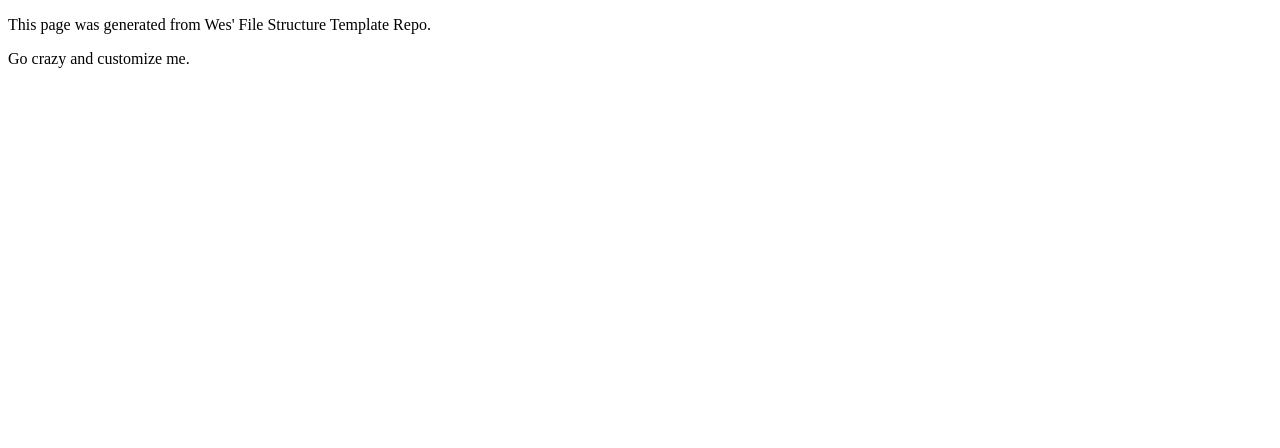
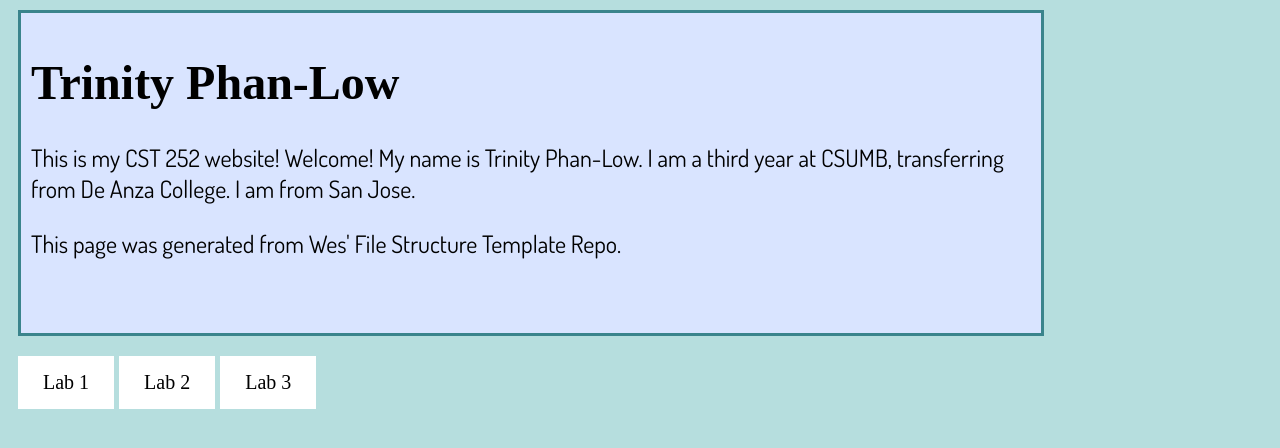
Before and after one commit to holyneotrin/cst252, a plain HTML site: page index.html in a window 1280 px wide. Drawn offline with Linux system fonts and the light colour scheme; a web font is replaced by a local one.

Commit message:
lab 2 and main page

```diff
--- a/css/site.css
+++ b/css/site.css
@@ -0,0 +1,49 @@
+body {
+  background-color: #b6dede;
+}
+
+h1 {
+  font-size: 48px;
+  font-family: 'Kaisei Decol', serif;
+}
+
+p{
+  font-family: 'Dosis', sans-serif;
+  font-size: 24px;
+}
+
+#content{
+  background-color: #d9e4ff;
+  width: 1000px;
+  min-height: 300px;
+  padding: 10px;
+  margin: 10px;
+  border: solid 3px #3a848c;
+}
+
+#lab-index{
+  font-size: 20px;
+  color: #3a848c;
+  padding: 10px;
+}
+
+a:link{
+  color: #000000;
+  text-decoration: none;
+  background-color: #ffffff;
+  padding: 15px 25px;
+  text-align: center;
+  text-decoration: none;
+  display: inline-block;
+}
+
+a:visited {
+  color: #8f34a3;
+  text-decoration: none;
+
+}
+
+a:hover{
+  color: #21d176;
+  text-decoration: underline;
+}
--- a/index.html
+++ b/index.html
@@ -1,16 +1,33 @@
 <!DOCTYPE html>
 <html>
 <head>
-	<title>My_Name Homepage</title>
+	<title>Trinity's Homepage</title>
 	<link rel="stylesheet" type="text/css" href="css/site.css">
+	<!---Font stuff below!--->
+	<link rel="preconnect" href="https://fonts.googleapis.com">
+	<link rel="preconnect" href="https://fonts.gstatic.com" crossorigin>
+	<link href="https://fonts.googleapis.com/css2?family=Kaisei+Decol:wght@500&display=swap" rel="stylesheet">
+	<link rel="preconnect" href="https://fonts.googleapis.com">
+	<link rel="preconnect" href="https://fonts.gstatic.com" crossorigin>
+	<link href="https://fonts.googleapis.com/css2?family=Dosis&family=Kaisei+Decol:wght@500&display=swap" rel="stylesheet">
+
 </head>
 <body>
-	<main>
-		<p>This page was generated from Wes' File Structure Template Repo.</p>
+	<main id="content">
 
-		<p>Go crazy and customize me.</p>
-	</main>
+		<h1>Trinity Phan-Low</h1>
+		<p>This is my CST 252 website! Welcome! My name is Trinity Phan-Low. I am a third year at CSUMB, transferring from De Anza College. I am from San Jose.
+			<p>This page was generated from Wes' File Structure Template Repo.</p>
+
+		</main>
+
+		<div id="lab-index">
+			<a href="lab1/index.html"</a>Lab 1<br></a>
+			<a href="lab2/index.html"</a>Lab 2<br></a>
+			<a href="lab3/index.html"</a>Lab 3<br></a>
+		</div>
 
 
-</body>
-</html>
+
+	</body>
+	</html>
--- a/lab2/css/lab.css
+++ b/lab2/css/lab.css
@@ -16,9 +16,13 @@ h1 {
 
 #content{
   background-color: #e0daa8;
-  width: 500px;
+  width: 1000px;
   min-height: 300px;
   padding: 10px;
   margin: 10px;
   border: solid 3px #a56eb5;
 }
+
+img{
+  width: 900px;
+}
```
Also changed, not shown: lab2/index.html (+3 -0 lines), lab2/img/thing1.jpg (deleted), 1 other file.
